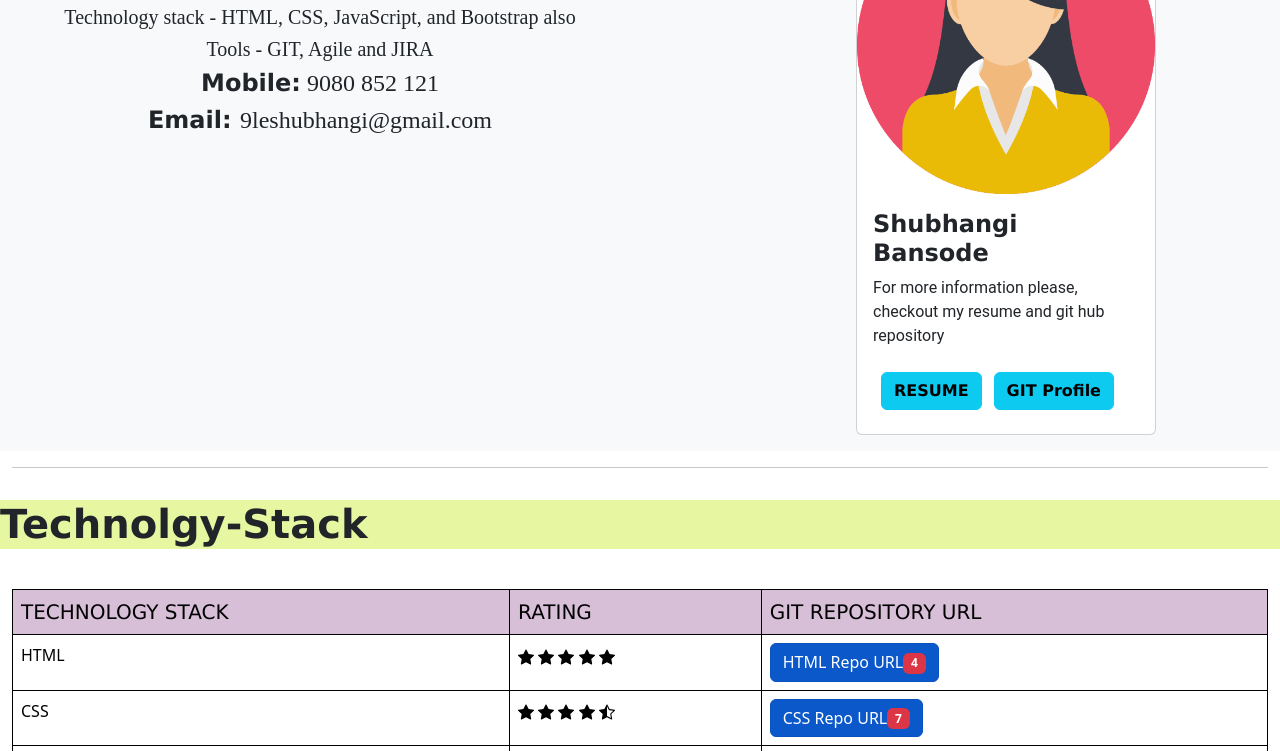
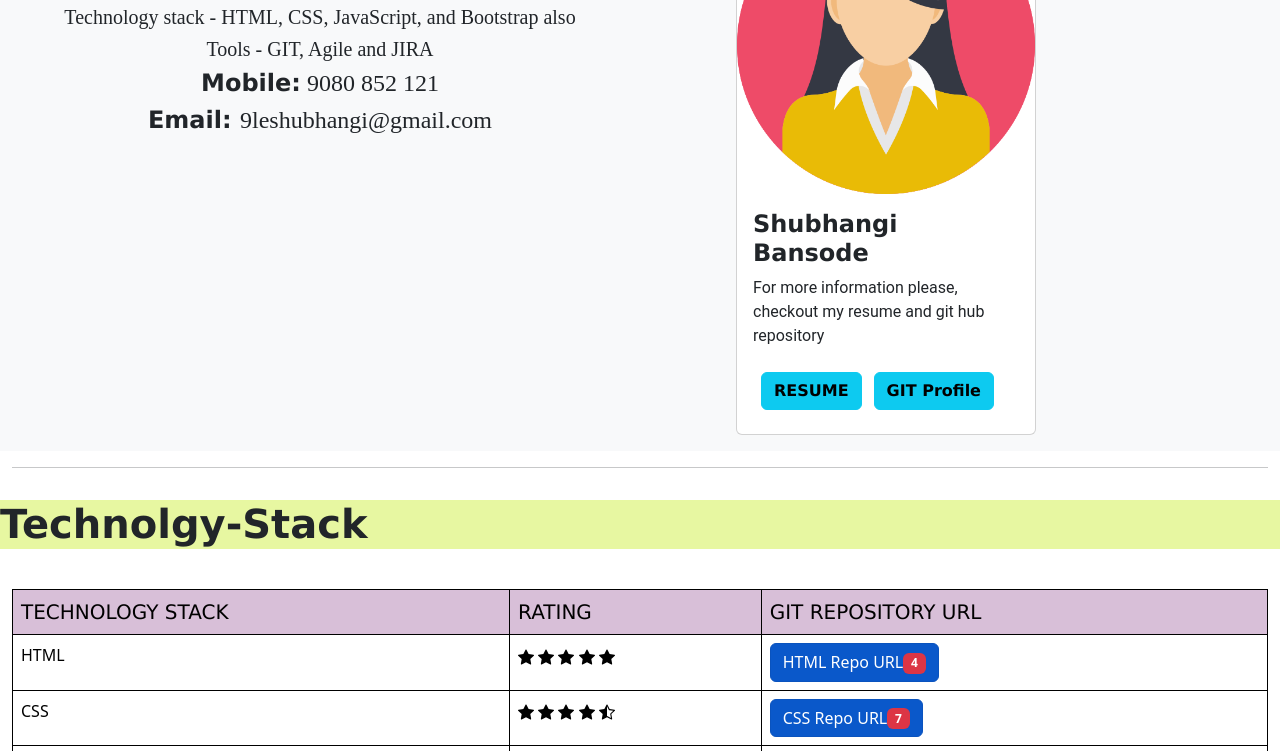
Before and after one commit to sdnavale/profile-bootstrap, a plain HTML site: page index.html in a window 1280 px wide. Shown: the part 268-1019 px from the top of the page. Drawn offline with nearby package versions, Linux system fonts and the light colour scheme.

Commit message:
favicon Added.
favicon Added.

```diff
--- a/index.html
+++ b/index.html
@@ -5,6 +5,7 @@
     <meta charset="UTF-8" />
     <meta name="viewport" content="width=device-width, initial-scale=1.0" />
     <title>Profile-Bootstrap simple html file </title>
+    <link rel="icon" href="assets/SNLogo.png" type="image/png">
     <link rel="stylesheet" href="https://cdnjs.cloudflare.com/ajax/libs/font-awesome/4.7.0/css/font-awesome.min.css">
     <!-- External CSS -->
     <link rel="stylesheet" href="style1.css">
--- a/style1.css
+++ b/style1.css
@@ -4,7 +4,7 @@ strong{
 }
 #card{
     font-family:'Roboto';
-    margin-left: 200px;
+    margin-left: 80px;
 }
 #aboutMe{
     font-family: 'Times New Roman', Times, serif;
```
Also changed, not shown: assets/SNLogo.png (added).
